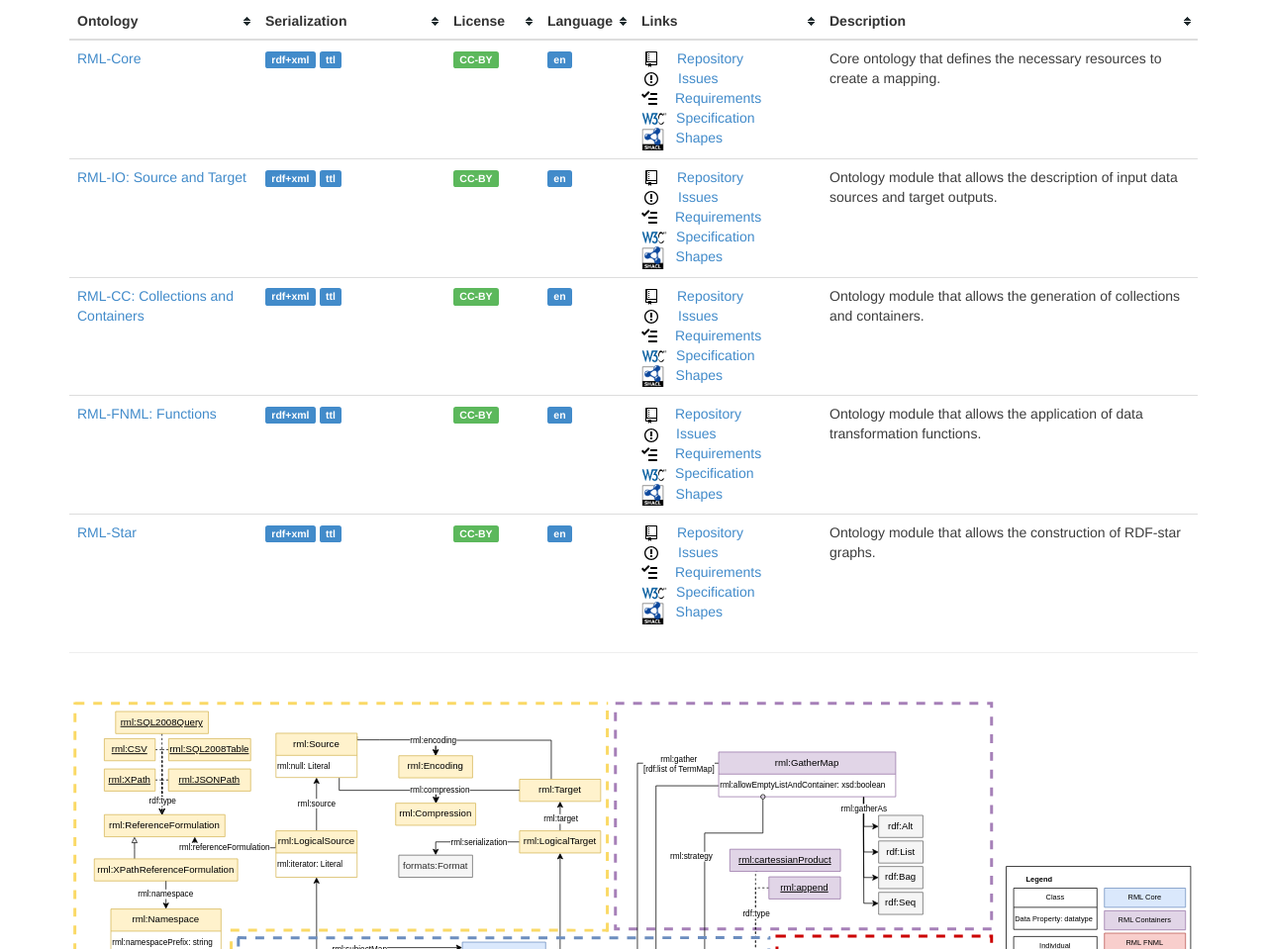
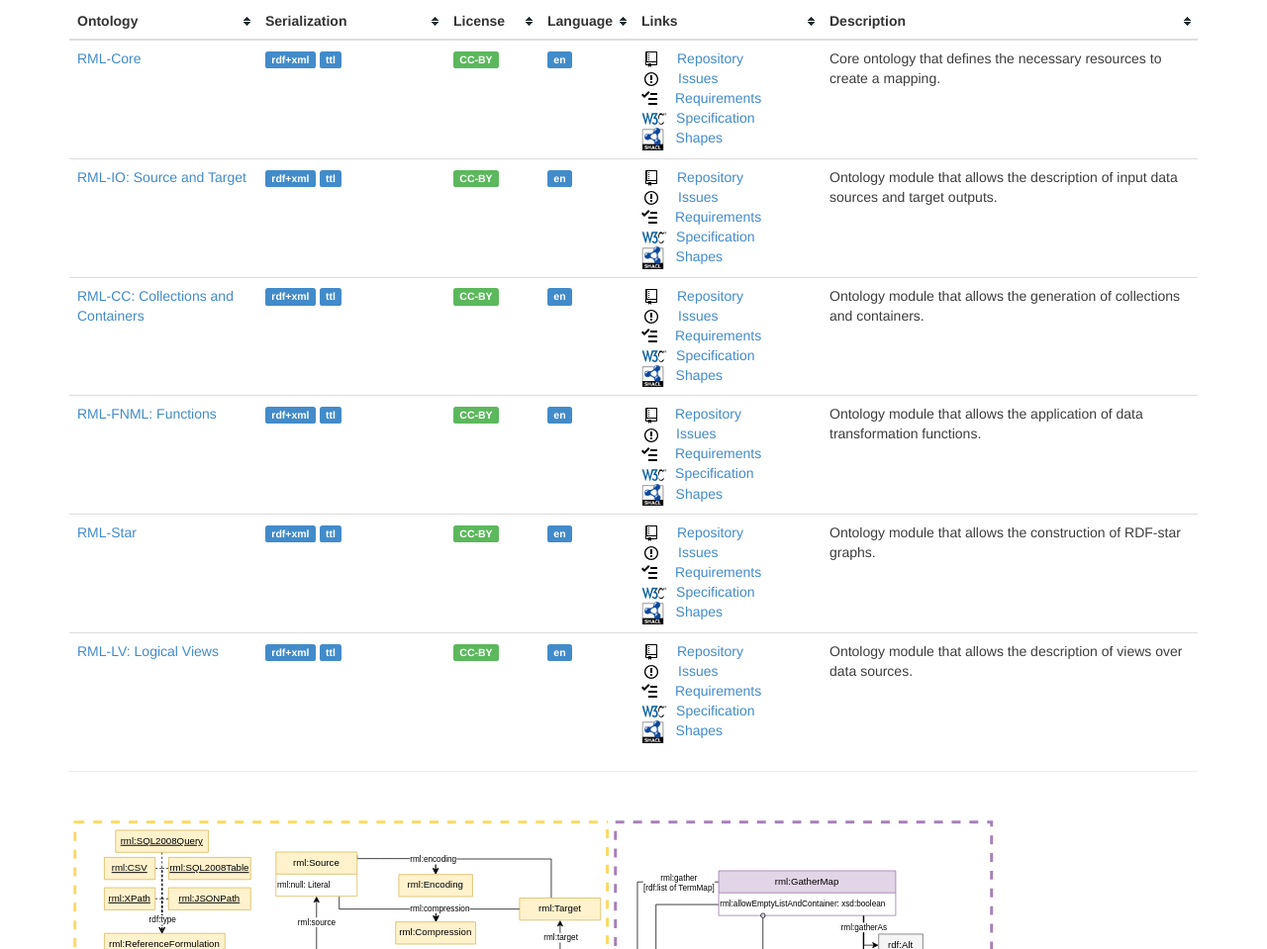
Before and after one commit to kg-construct/rml-resources, a plain HTML site: page portal/index.html in a window 1280 px wide. Shown: the part 253-1212 px from the top of the page at 99% size. Drawn offline with Linux system fonts and the light colour scheme.

Commit message:
Update index.html
Adding RML-LV

```diff
--- a/portal/index.html
+++ b/portal/index.html
@@ -196,6 +196,26 @@
   Ontology module that allows the construction of RDF-star graphs.</td>
   <input type="hidden" name="inp1" id="inp1" value="Star"/></tr>
 
+  <tr id="tr6">
+  <td><a href = "http://w3id.org/rml/lv" target="_blank">RML-LV: Logical Views</a> </td>
+  <td>
+  <span class="label label-primary">rdf+xml</span>
+  <span class="label label-primary">ttl</span>
+  </td>
+  <td><a href="http://purl.org/NET/rdflicense/cc-by4.0" target="_blank"> <span class="label label-success">CC-BY</span> </a></td>
+  <td><a href="http://lexvo.org/id/iso639-3/eng" target="_blank"> <span class="label label-primary">en</span></a> </td>
+  <!--<td><span class="label label-primary">devops</span></td>-->
+  <td>
+    <img src="vocab/images/repo.svg" style="margin-left: 4px" alt="repository"/><span style="padding-left:20px"><a href="https://github.com/kg-construct/rml-lv">Repository</a></span><br>
+    <img src="vocab/images/issue-opened.svg" style="margin-left: 3px" alt="issues"/><span style="padding-left:20px"><a href="https://github.com/kg-construct/rml-lv/issues">Issues</a></span><br>
+    <img src="vocab/images/tasklist.svg" alt="requirements"/><span style="padding-left:18px"><a href="requirements/requirements-lv.html">Requirements</a></span><br>
+    <img src="vocab/images/w3c.png" width=15% alt="spec"/><span style="padding-left:9px;"><a href="http://w3id.org/rml/lv/spec">Specification</a></span><br>
+    <img src="vocab/images/shacl.png"  width=13% alt="spec"/><span style="padding-left:12px"><a href="http://w3id.org/rml/lv/shapes">Shapes</a></span>
+  </td>
+  <td>
+  Ontology module that allows the description of views over data sources.</td>
+  <input type="hidden" name="inp1" id="inp1" value="Logical Views"/></tr>
+
 
 </tbody></table>
 
```
